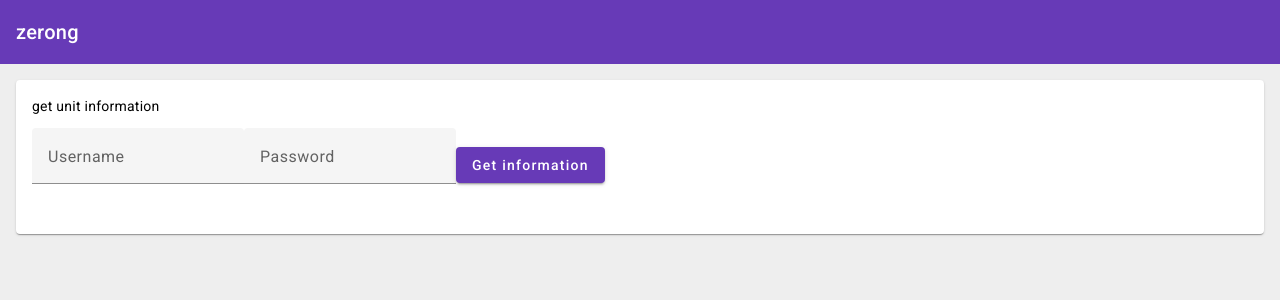
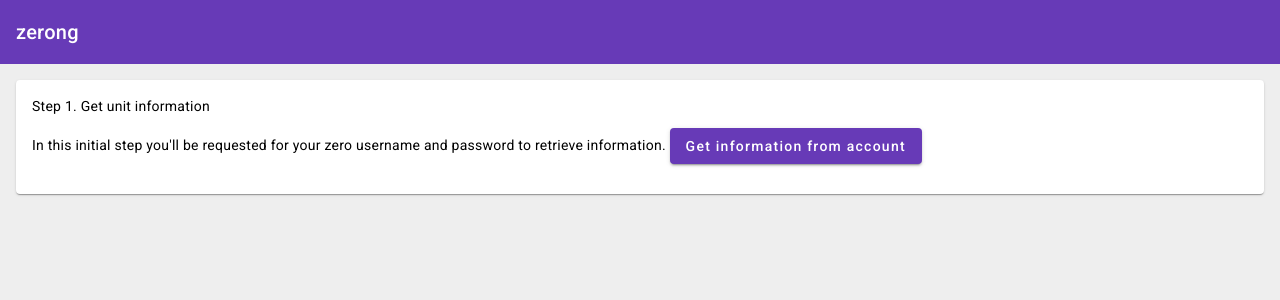
Before and after one commit to hanscappelle/zerong-webapp, an Angular app: page / in a window 1280 px wide. Shown: the top 300 px of the page. Built offline with nearby package versions, Linux system fonts and the light colour scheme.

Commit message:
get initial config info from mongo api

```diff
--- a/angular.json
+++ b/angular.json
@@ -64,6 +64,9 @@
         },
         "serve": {
           "builder": "@angular-devkit/build-angular:dev-server",
+          "options": {
+            "proxyConfig": "proxy.conf.json"
+          },
           "configurations": {
             "production": {
               "browserTarget": "zerong:build:production"
--- a/src/app/get-units/get-units.component.html
+++ b/src/app/get-units/get-units.component.html
@@ -1,13 +1,15 @@
-<p>get unit information</p>
+<p>Step 1. Get unit information</p>
 
 <p>
-  <mat-form-field>
-    <mat-label>Username</mat-label>
-    <input matInput placeholder="user@zero" [(ngModel)]="username">
-  </mat-form-field>
-  <mat-form-field>
-    <mat-label>Password</mat-label>
-    <input matInput type="password" [(ngModel)]="password">
-  </mat-form-field>
-  <button mat-raised-button color="primary" (click)="getUnits()">Get information</button>
+  In this initial step you'll be requested for your zero username and password to retrieve information.
+  <!--  <mat-form-field>-->
+  <!--    <mat-label>Username</mat-label>-->
+  <!--    <input matInput placeholder="user@zero" [(ngModel)]="username">-->
+  <!--  </mat-form-field>-->
+  <!--  <mat-form-field>-->
+  <!--    <mat-label>Password</mat-label>-->
+  <!--    <input matInput type="password" [(ngModel)]="password">-->
+  <!--  </mat-form-field>-->
+  <button mat-raised-button color="primary" (click)="getUnits()">Get information from account</button>
 </p>
+<pre>{{response | json}}</pre>
--- a/src/app/get-units/get-units.component.ts
+++ b/src/app/get-units/get-units.component.ts
@@ -1,4 +1,4 @@
-import { Component } from '@angular/core';
+import {Component} from '@angular/core';
 import {HttpClient} from "@angular/common/http";
 
 @Component({
@@ -11,16 +11,19 @@ export class GetUnitsComponent {
   username: string = '';
   password: string = '';
 
+  response: any;
+
   constructor(
     private http: HttpClient,
-  ){
+  ) {
 
   }
 
   getUnits() {
-    // TODO fix cors
-
-    const url = `https://mongol.brono.com/mongol/api.php?commandname=get_units&format=json?user=${this.username}&pass=${this.password}`;
-    console.log('response: ', this.http.get(url).subscribe())
+    // retrieve initial information from zero api
+    const url = `/zero/mongol/api.php?commandname=get_units&format=json?user=${this.username}&pass=${this.password}`;
+    this.http.get(url).subscribe(response => {
+      this.response = response;
+    });
   }
 }
```
Also changed, not shown: proxy.conf.json (added, +11 -0 lines), 1 other file (tests, documents, lock files or other folders).
